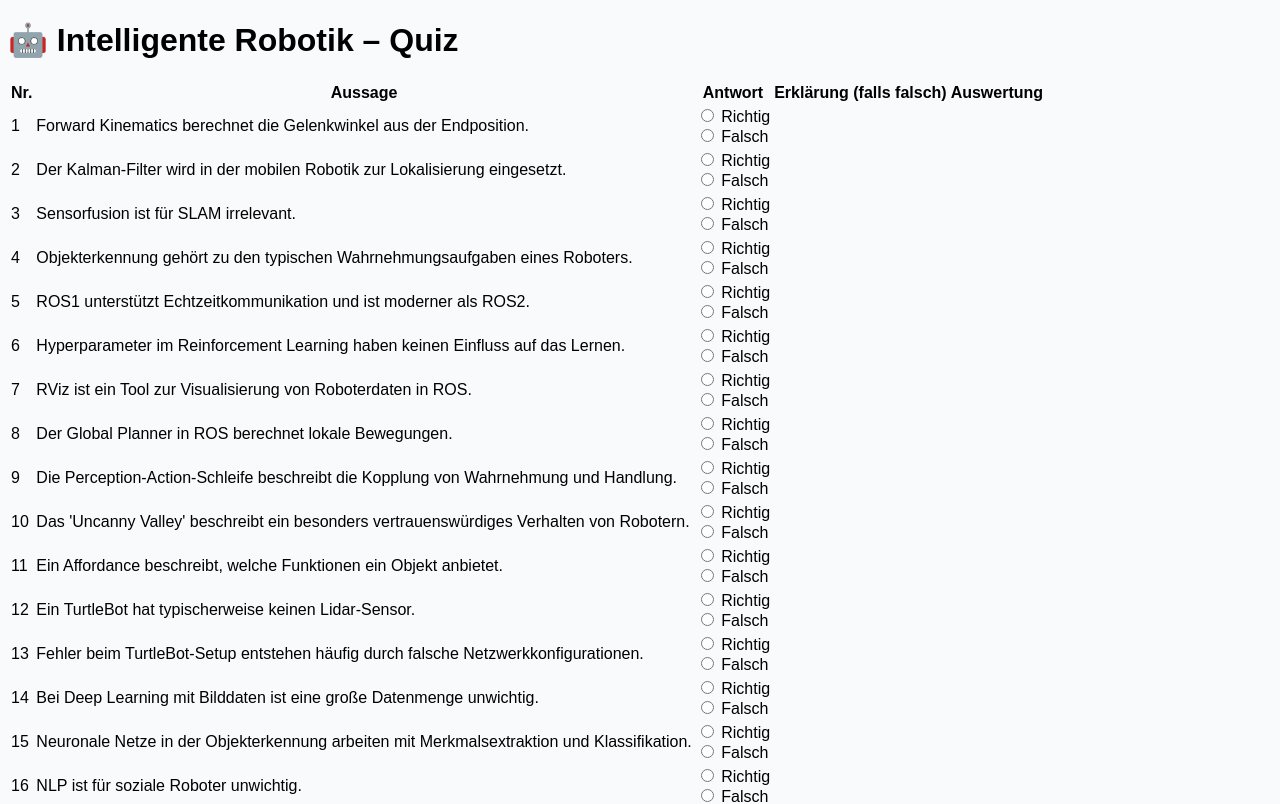
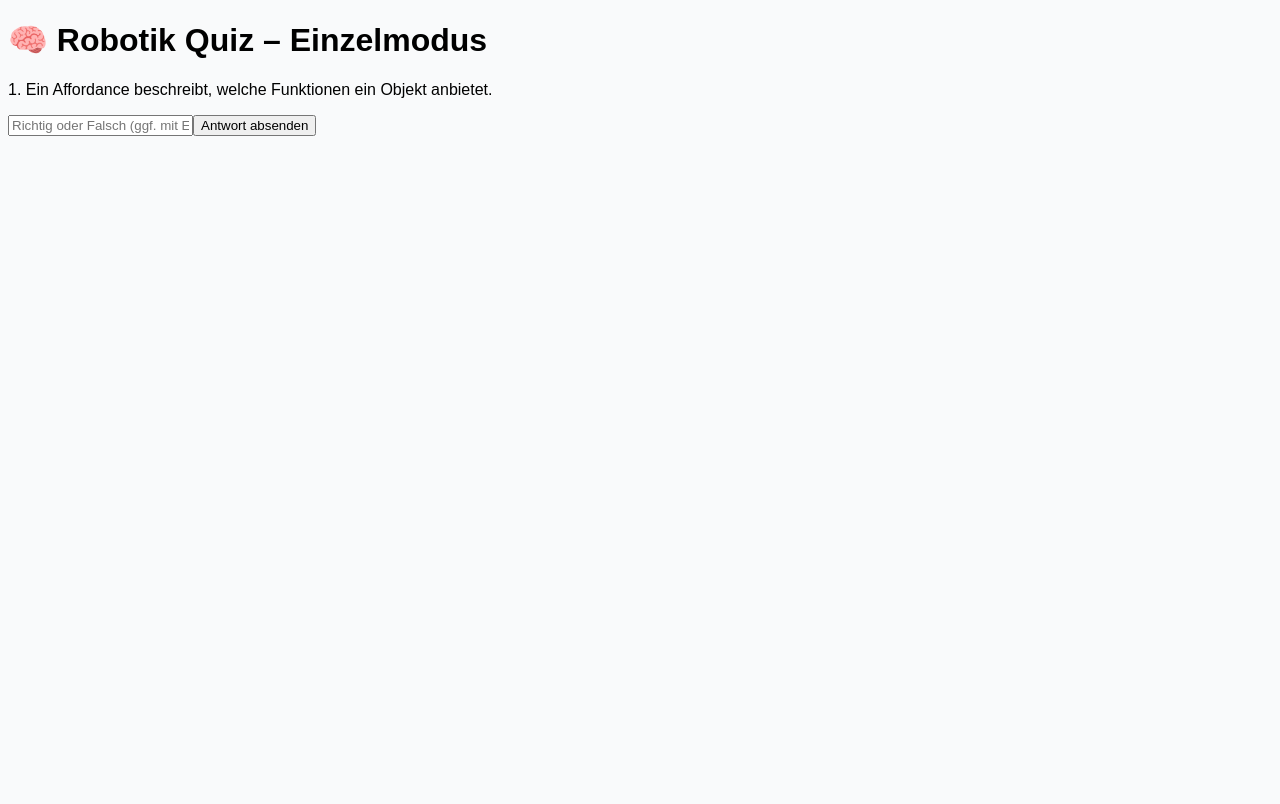
Before and after one commit to Shaoshin10/quiz-app, a React (Create React App) app: page / in a window 1280 px wide. Shown: the top 804 px of the page. Built offline with nearby package versions, Linux system fonts and the light colour scheme.

Commit message:
verbesserte version

```diff
--- a/src/App.jsx
+++ b/src/App.jsx
@@ -1,61 +1,127 @@
-// App.jsx – gleiche Logik, aber visuell als Tabelle gestaltet
+// App.jsx – Einzelabfrage-Modus mit Feedback und Wiederholung falscher Fragen
 
 import React, { useEffect, useState } from "react";
-import questionsData from "./data/questions.json";
+import allQuestions from "./data/questions.json";
 import "./styles.css";
 
 function App() {
-  const [answers, setAnswers] = useState({});
-  const [explanations, setExplanations] = useState({});
-  const [submitted, setSubmitted] = useState(false);
+  const [questions, setQuestions] = useState(shuffle([...allQuestions]));
+  const [currentIndex, setCurrentIndex] = useState(0);
+  const [userInput, setUserInput] = useState("");
+  const [status, setStatus] = useState(null); // "richtig", "falsch", "teilweise"
+  const [showExplanation, setShowExplanation] = useState(false);
+  const [wrongList, setWrongList] = useState([]);
+  const [rightList, setRightList] = useState([]);
 
-  const handleAnswer = (id, value) => {
-    setAnswers({ ...answers, [id]: value });
+  const currentQuestion = questions[currentIndex];
+
+  const handleSubmit = () => {
+    const correct = currentQuestion.correct;
+    const explanation = currentQuestion.explanation.toLowerCase();
+    const answer = userInput.toLowerCase().trim();
+
+    const isCorrect = (correct && answer === "richtig") || (!correct && answer === "falsch");
+    const isPartial = !isCorrect && answer.length > 4 && explanation.includesAny(answer);
+
+    if (isCorrect) {
+      setStatus("richtig");
+      setRightList([...rightList, currentQuestion]);
+    } else if (isPartial) {
+      setStatus("teilweise");
+      setWrongList([...wrongList, { ...currentQuestion, userText: userInput }]);
+    } else {
+      setStatus("falsch");
+      setWrongList([...wrongList, { ...currentQuestion, userText: userInput }]);
+    }
+    setShowExplanation(true);
   };
 
-  const handleTextChange = (id, value) => {
-    setExplanations({ ...explanations, [id]: value });
+  const handleNext = () => {
+    let nextList = [...questions];
+    if (status !== "richtig") {
+      const randomIndex = Math.floor(Math.random() * (questions.length - currentIndex)) + currentIndex + 1;
+      nextList.splice(randomIndex, 0, currentQuestion);
+    }
+    setQuestions(nextList);
+    setCurrentIndex((prev) => prev + 1);
+    setUserInput("");
+    setStatus(null);
+    setShowExplanation(false);
   };
 
-  const includesKeyConcept = (userText, explanation) => {
-    if (!userText) return false;
-    const keywords = explanation.toLowerCase().split(/[^a-zäöüß]+/).filter(k => k.length > 4);
-    return keywords.some(word => userText.toLowerCase().includes(word));
+  const finishQuiz = () => {
+    saveResultsToFile("question_false.json", wrongList);
+    saveResultsToFile("question_right.json", rightList);
+    alert("Quiz abgeschlossen!");
+    window.location.reload();
   };
 
-  const handleSubmit = () => {
-    setSubmitted(true);
-    const wrong = [];
-    const right = [];
+  return (
+    <div className="p-6 max-w-3xl mx-auto font-sans">
+      <h1 className="text-2xl font-bold mb-4">🧠 Robotik Quiz – Einzelmodus</h1>
 
-    questionsData.forEach(q => {
-      const userAns = answers[q.id];
-      const userText = explanations[q.id] || "";
+      {currentIndex < questions.length ? (
+        <div className="space-y-4">
+          <p className="text-lg font-medium">
+            {currentIndex + 1}. {currentQuestion.text}
+          </p>
 
-      if (userAns === q.correct.toString()) {
-        right.push(q);
-      } else {
-        if (userAns === "false" && q.correct === true && includesKeyConcept(userText, q.explanation)) {
-          q.note = "Teilweise richtig (Erklärung akzeptabel)";
+          <input
+            type="text"
+            value={userInput}
+            onChange={(e) => setUserInput(e.target.value)}
+            disabled={showExplanation}
+            placeholder="Richtig oder Falsch (ggf. mit Erklärung)"
+            className="w-full border px-3 py-2 rounded"
+          />
+
+          {!showExplanation ? (
+            <button
+              onClick={handleSubmit}
+              className="bg-blue-600 text-white px-4 py-2 rounded"
+            >
+              Antwort absenden
+            </button>
+          ) : (
+            <div className="space-y-2">
+              {status === "richtig" && <p className="text-green-600">✅ Deine Antwort ist korrekt!</p>}
+              {status === "teilweise" && <p className="text-yellow-600">🟡 Teilweise richtig – {currentQuestion.explanation}</p>}
+              {status === "falsch" && <p className="text-red-600">❌ Falsch – {currentQuestion.explanation}</p>}
+
+              <button
+                onClick={handleNext}
+                className="bg-green-600 text-white px-4 py-2 rounded"
+              >
+                Nächste Frage
+              </button>
+            </div>
+          )}
+        </div>
+      ) : (
+        <div className="text-center">
+          <p className="mb-4">Du hast alle Fragen beantwortet.</p>
+          <button
+            onClick={finishQuiz}
+            className="bg-blue-600 text-white px-4 py-2 rounded"
+          >
+            Ergebnisse speichern & Quiz neu starten
+          </button>
+        </div>
+      )}
+    </div>
+  );
 }
-        wrong.push({ ...q, userText });
+
+function shuffle(array) {
+  return array.sort(() => Math.random() - 0.5);
 }
-    });
 
-    saveResultsToFile("question_false.json", wrong);
-    saveResultsToFile("question_right.json", right);
+String.prototype.includesAny = function (input) {
+  const words = input.split(/[^a-zäöüß]+/).filter((w) => w.length > 4);
+  return words.some((word) => this.includes(word));
 };
 
-  const handleRetry = () => {
-    const confirmClear = window.confirm("Willst du den Lernstand (richtig/falsch) wirklich löschen?");
-    if (confirmClear) {
-      downloadFile("question_false.json", "[]");
-      downloadFile("question_right.json", "[]");
-      window.location.reload();
-    }
-  };
-
-  const saveResultsToFile = (filename, data) => {
+function saveResultsToFile(filename, data) {
   const blob = new Blob([JSON.stringify(data, null, 2)], {
     type: "application/json",
   });
@@ -67,126 +133,6 @@
   link.click();
   document.body.removeChild(link);
   URL.revokeObjectURL(url);
-  };
-
-  const downloadFile = (filename, content) => {
-    const blob = new Blob([content], { type: "application/json" });
-    const url = URL.createObjectURL(blob);
-    const link = document.createElement("a");
-    link.href = url;
-    link.download = filename;
-    document.body.appendChild(link);
-    link.click();
-    document.body.removeChild(link);
-  };
-
-  const correctCount = questionsData.filter(
-    (q) => answers[q.id] === q.correct.toString()
-  ).length;
-
-  return (
-    <div className="p-4 max-w-6xl mx-auto font-sans">
-      <h1 className="text-3xl font-bold mb-6">🤖 Intelligente Robotik – Quiz</h1>
-
-      <table className="table-auto w-full border-collapse border border-gray-300">
-        <thead>
-          <tr className="bg-gray-100">
-            <th className="border p-2 text-left">Nr.</th>
-            <th className="border p-2 text-left">Aussage</th>
-            <th className="border p-2 text-center">Antwort</th>
-            <th className="border p-2 text-center">Erklärung (falls falsch)</th>
-            <th className="border p-2 text-center">Auswertung</th>
-          </tr>
-        </thead>
-        <tbody>
-          {questionsData.map((q, index) => {
-            const userAnswer = answers[q.id];
-            const userText = explanations[q.id] || "";
-            const isCorrect = userAnswer === q.correct.toString();
-            const isPartial = !isCorrect && includesKeyConcept(userText, q.explanation);
-
-            return (
-              <tr key={q.id} className="align-top">
-                <td className="border p-2">{index + 1}</td>
-                <td className="border p-2 w-1/3">{q.text}</td>
-                <td className="border p-2 text-center">
-                  <label>
-                    <input
-                      type="radio"
-                      name={`q${q.id}`}
-                      value="true"
-                      disabled={submitted}
-                      checked={userAnswer === "true"}
-                      onChange={(e) => handleAnswer(q.id, e.target.value)}
-                    /> Richtig
-                  </label>
-                  <br />
-                  <label>
-                    <input
-                      type="radio"
-                      name={`q${q.id}`}
-                      value="false"
-                      disabled={submitted}
-                      checked={userAnswer === "false"}
-                      onChange={(e) => handleAnswer(q.id, e.target.value)}
-                    /> Falsch
-                  </label>
-                </td>
-                <td className="border p-2">
-                  {!submitted && userAnswer === "false" && (
-                    <textarea
-                      rows="2"
-                      className="w-full border px-2 py-1"
-                      placeholder="Wie wäre es richtig formuliert?"
-                      value={explanations[q.id] || ""}
-                      onChange={(e) => handleTextChange(q.id, e.target.value)}
-                    ></textarea>
-                  )}
-                  {submitted && !isCorrect && (
-                    <p className="text-sm italic">{userText}</p>
-                  )}
-                </td>
-                <td className="border p-2 text-sm">
-                  {submitted && (
-                    isCorrect ? (
-                      <span className="text-green-600">✅ Richtig</span>
-                    ) : isPartial ? (
-                      <span className="text-yellow-600">🟡 Teilweise richtig – {q.explanation}</span>
-                    ) : (
-                      <span className="text-red-600">❌ Falsch – {q.explanation}</span>
-                    )
-                  )}
-                </td>
-              </tr>
-            );
-          })}
-        </tbody>
-      </table>
-
-      <div className="mt-6">
-        {!submitted ? (
-          <button
-            onClick={handleSubmit}
-            className="bg-blue-600 text-white px-6 py-2 rounded"
-          >
-            Auswerten
-          </button>
-        ) : (
-          <div className="mt-4">
-            <p>
-              Du hast <strong>{correctCount}</strong> von <strong>{questionsData.length}</strong> richtig beantwortet.
-            </p>
-            <button
-              onClick={handleRetry}
-              className="mt-2 bg-green-600 text-white px-6 py-2 rounded"
-            >
-              Neuer Versuch
-            </button>
-          </div>
-        )}
-      </div>
-    </div>
-  );
 }
 
 export default App;
```
Also changed, not shown: 7 other files (tests, documents, lock files or other folders). Lines whose indentation alone changed are shown as unchanged.
